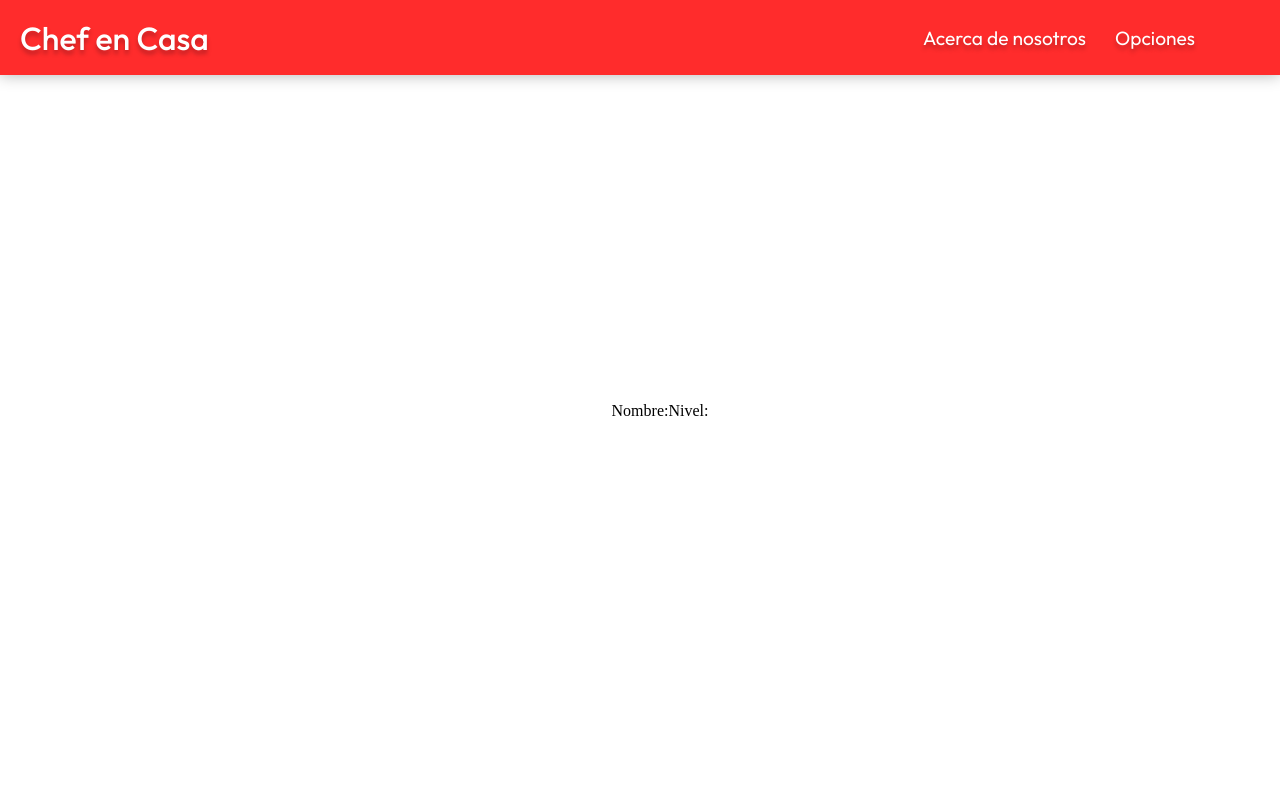
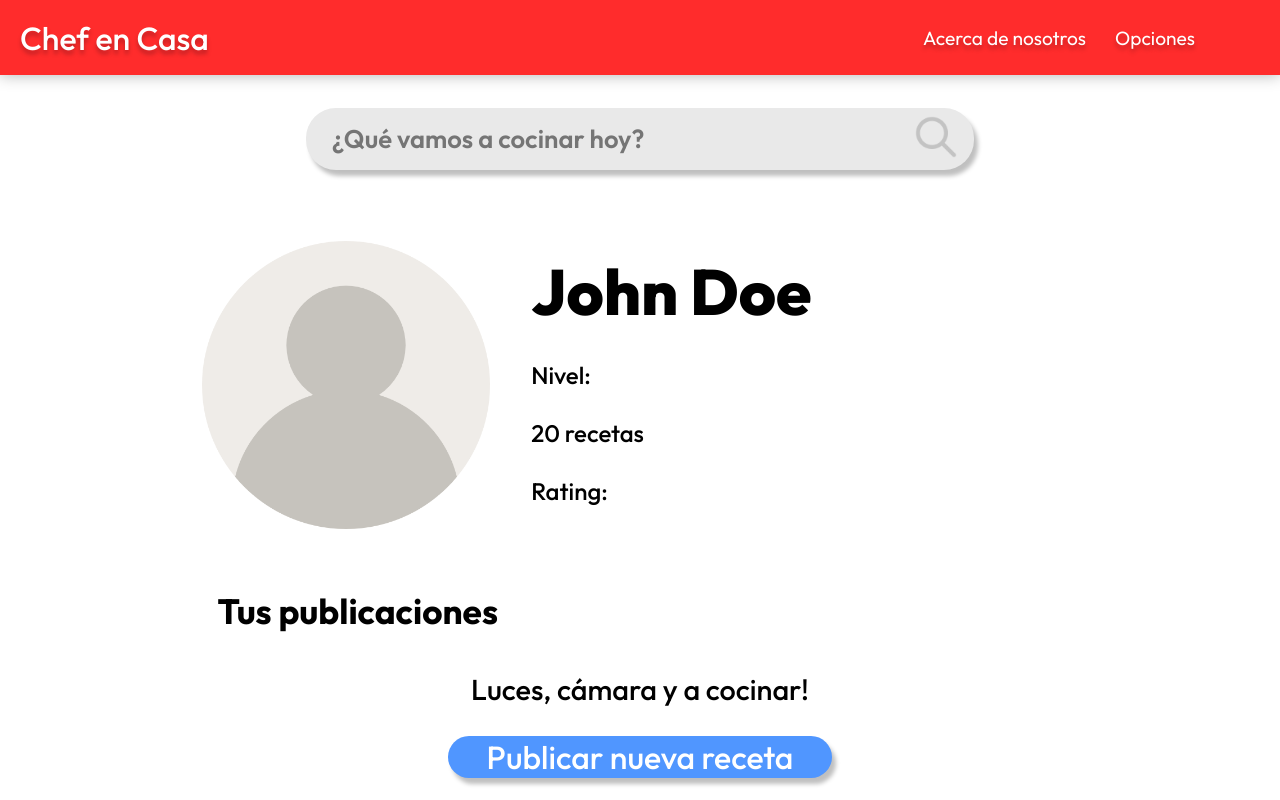
Before and after one commit to KonigAstaroth/V.01-formulario, a plain HTML site: page profile.html in a window 1280 px wide. Shown: the top 800 px of the page. Drawn offline with Linux system fonts and the light colour scheme.

Commit message:
se agrego funciones a la pagina de perfil

```diff
--- a/Styles/perfil.css
+++ b/Styles/perfil.css
@@ -16,17 +16,76 @@ body{
     color: #ffffff;
     border-color: #ff2c2c;
     border: 2px;
-    margin-top: 30%;
+    margin-top: 80%;
     justify-content: end;
 }
 .about{
     display: flex;
-    margin-top: 30%;
-    justify-content: center;
+    margin-top: 7%;
+    flex-direction: column;
+    padding: 10px;
 
+}
+.about_usr{
+    font-family: outfit;
+    font-weight: 500;
 }
 h5{
     font-size: 1.5em;
     font-family: outfit;
     font-weight: 400;
 }
+.info{
+    margin-right: 20%;
+    display: flex;
+    justify-content: center;
+}
+.usr_img{
+    height: 18em;
+    margin-right: 3%;
+    margin-top: 7%;
+}
+ul li.about_usr{
+    margin-top: 10%;
+    font-size: 1.5em;
+}
+.name_usr{
+    font-family: outfit;
+    font-weight: 800;
+    font-size: 4em;
+}
+h2{
+    font-family: outfit;
+    font-size: 2.2em;
+    padding-left: 17%;
+    margin-top: 3%;
+}
+h3{
+    font-family: outfit;
+    font-size: 1.8em;
+    margin-top: 3%;
+    font-weight: 500;
+    text-align: center;
+}
+
+.btn_create_post{
+    box-shadow: 4px 6px 4px rgba(0, 0, 0, .25);
+    border-radius: 30px;
+    border-style: none;
+    background-color: #5096FF;
+    color: #FFFFFF;
+    font-family: outfit;
+    width: 30%;
+    font-size: 2em;
+    font-weight: 500;
+    text-align: center;
+    display: block;
+    margin: auto;
+    transition: .2s ease-in;
+}
+.btn_create_post:hover {
+    background-color: #FFFFFF;
+    color: #5096FF;
+    transform: scale(1.2);
+    border-radius: #5096FF 2px;
+}
--- /dev/null
+++ b/Styles/search_bar.css
@@ -0,0 +1,26 @@
+.search_bar{
+    margin-top: 7%;
+    display: flex;
+    background-color: #e9e9e9;
+    border-radius: 30px;
+    border-style: none;
+    box-shadow: 4px 6px 4px rgba(0, 0, 0, .25);
+    width: 50%;
+    height: 60px;
+    padding-left: 2%;
+    font-family: outfit;
+    font-weight: 600;
+    font-size: 1.6em;
+    align-self: center;
+}
+form{
+    display: flex;
+    justify-content: center;
+}
+.search_icon{
+    position: absolute;
+    height: 3em;
+    margin-top: 7.4%;
+    right: 25%;
+    pointer-events: none;
+}
--- a/profile.html
+++ b/profile.html
@@ -3,7 +3,9 @@
     <title>Perfil</title>
     <link rel="stylesheet" href="/Styles/banner.css">
     <link rel="stylesheet" href="/Styles/perfil.css">
+    <link rel="stylesheet" href="/Styles/search_bar.css">
 </head>
+
 
 <html>
     <body>
@@ -26,11 +28,26 @@
         </header>
         <br>
 
+        <form>
+            <input type="text" class="search_bar" placeholder="¿Qué vamos a cocinar hoy?">
+            <img src="/pictures/buscar.png" class="search_icon">
+        </form>
+
         <div class="info">
+            <img class = "usr_img" src="/pictures/usuario (1).png">
             <ul class="about">
-                <li class="about_usr">Nombre:</li>
+                <li class="name_usr">John Doe</li>
                 <li class="about_usr">Nivel:</li>
+                <li class="about_usr">20 recetas</li>
+                <li class="about_usr">Rating:</li>
             </ul>
+        </div>
+        <br>
+
+        <h2>Tus publicaciones</h2>
+        <div class="create_posts">
+            <h3>Luces, cámara y a cocinar!</h3>
+            <button class="btn_create_post">Publicar nueva receta</button>
         </div>
 
         <footer>
```
Also changed, not shown: pictures/buscar.png (added), pictures/favorito (1).png (added), pictures/sarten (2).png (added), pictures/sarten_white.png (added), pictures/usuario (1).png (added).
